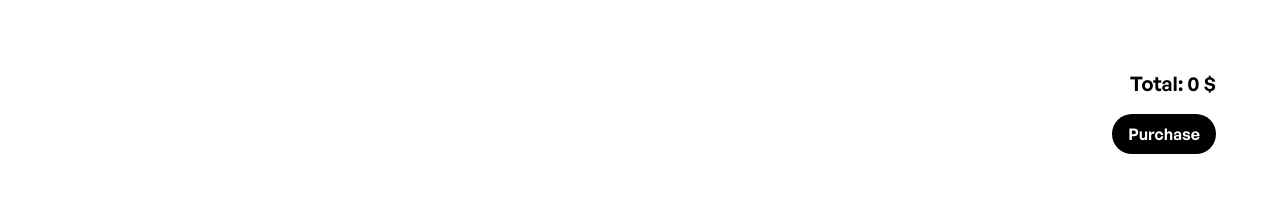
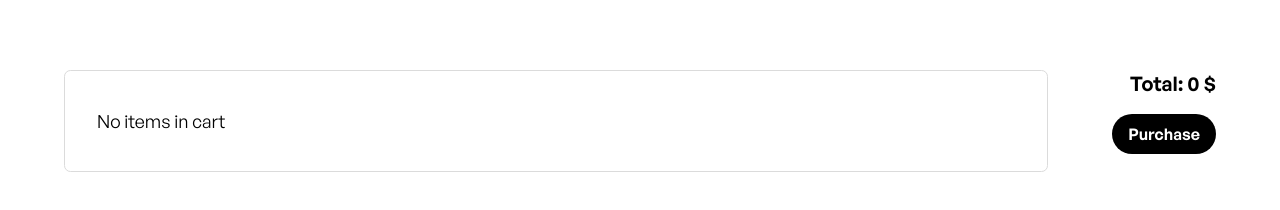
Before and after one commit to peterszarvas94/kada, a Next.js app: page /cart in a window 1280 px wide. Shown: the part 142-352 px from the top of the page. Built offline with nearby package versions, Linux system fonts and the light colour scheme.

Commit message:
add: no items in cart text

```diff
--- a/components/cart.tsx
+++ b/components/cart.tsx
@@ -20,21 +20,28 @@ export default function Cart() {
       {!isLoaded ? (
         <CartLoading />
       ) : (
-        <div className="flex p-10 w-full justify-center">
+        <div className="flex w-full justify-center p-10">
           <div className="flex w-full max-w-6xl gap-10">
             <div className="flex grow flex-col gap-4 ">
-              {cart.map((item) => (
-                <CartItem
-                  key={item.product.id}
-                  product={item.product}
-                  quantity={item.quantity}
-                />
-              ))}
+              {cart.length === 0 ? (
+                <div className="flex items-center px-8 h-[102px] rounded-[6.46px] border-[0.65px] border-[#DBDBDB] text-lg">
+                  No items in cart
+                </div>
+              ) : (
+                cart.map((item) => (
+                  <CartItem
+                    key={item.product.id}
+                    product={item.product}
+                    quantity={item.quantity}
+                  />
+                ))
+              )}
             </div>
-            <div className="flex flex-col min-w-32 items-end gap-4">
+            <div className="min-w-32 flex flex-col items-end gap-4">
               <h2 className="text-xl font-semibold">
                 {`Total: ${cart.reduce(
-                  (acc, { product, quantity }) => acc + product.price * quantity,
+                  (acc, { product, quantity }) =>
+                    acc + product.price * quantity,
                   0,
                 )} $`}
               </h2>
```
